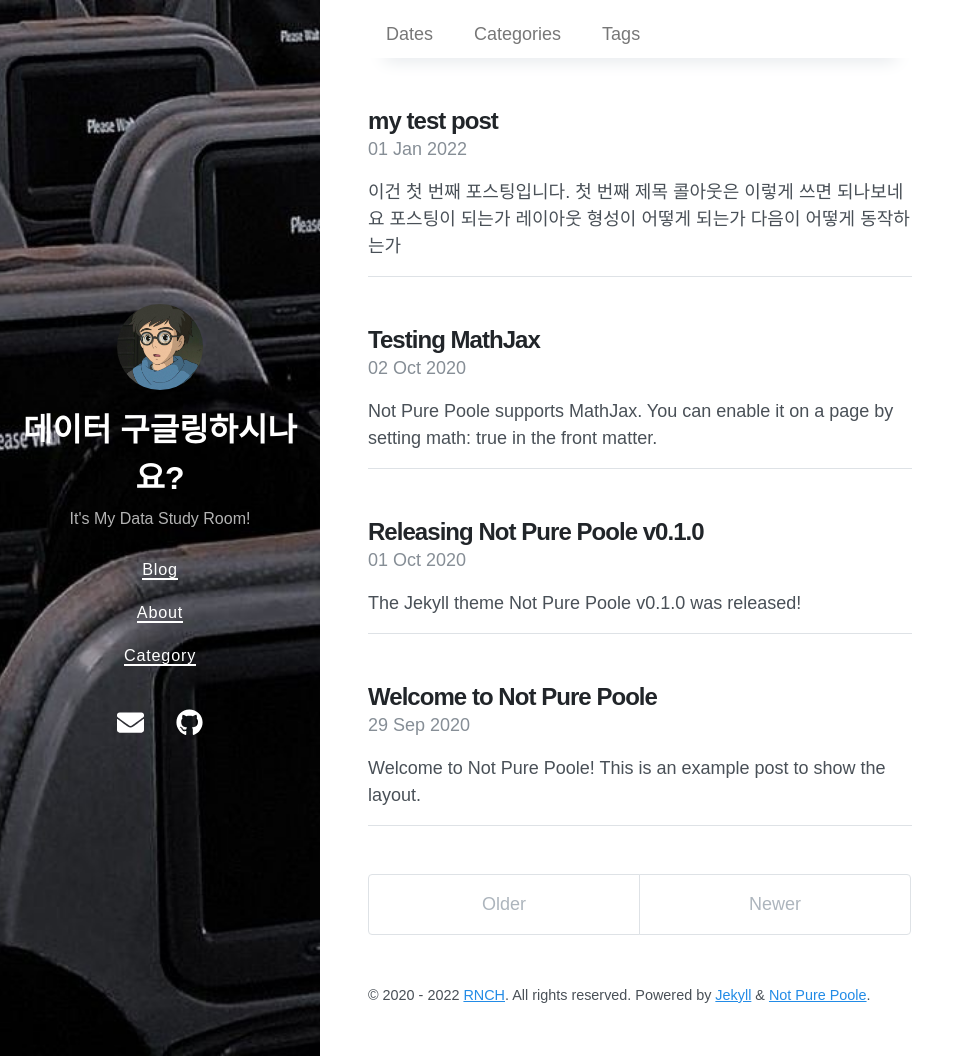
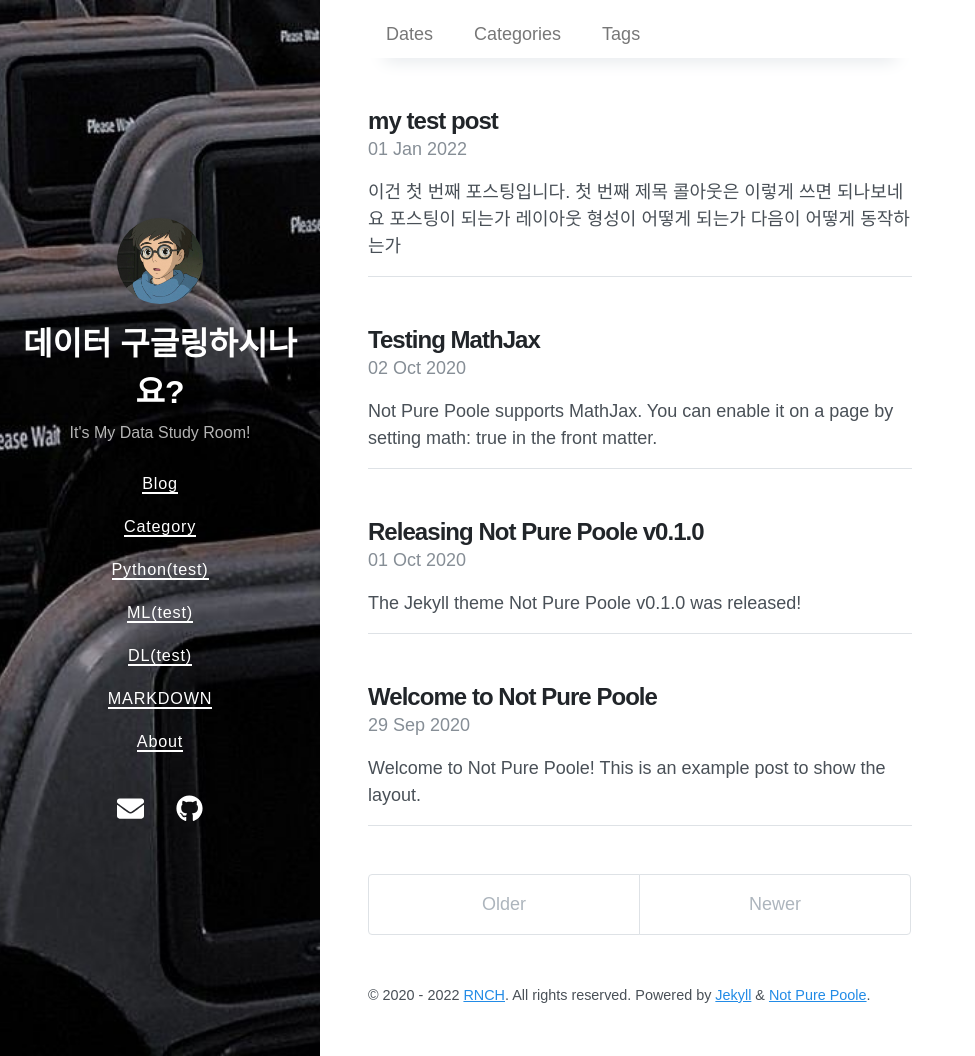
Before and after one commit to chaaaning/chaaaning.github.io, a Jekyll site: the page built from index.html, in a window 1280 px wide and 1056 px high. Shown: the whole window, without its empty margins (0-975 px from the left). Built offline with Jekyll 4.4.1, drawn with Linux system fonts in a browser that asks for light colours; nearby versions of some CDN libraries; the list of posts is cut into pages by our own code.

Commit message:
favicon and side bar

```diff
--- a/_data/navigation.yml
+++ b/_data/navigation.yml
@@ -1,6 +1,17 @@
 - title: Blog
   url: /
+
+- title: Category
+  url : /categories/
+
+- title: Python(test)
+  url : /categories/
+- title: ML(test)
+  url : /categories/
+- title: DL(test)
+  url : /categories/
+- title: MARKDOWN
+  url : /categories/
+
 - title: About
   url: /about/
-- title: Category
-  url : /categories/
--- a/_includes/head.html
+++ b/_includes/head.html
@@ -4,6 +4,8 @@
   <link rel="stylesheet" href="https://unpkg.com/purecss@2.0.3/build/pure-min.css" integrity="sha384-cg6SkqEOCV1NbJoCu11+bm0NvBRc8IYLRGXkmNrqUBfTjmMYwNKPWBTIKyw9mHNJ" crossorigin="anonymous">
   <link rel="stylesheet" href="https://unpkg.com/purecss@2.0.3/build/grids-responsive-min.css">
   <link rel="stylesheet" href="{{ 'assets/styles.css' | relative_url }}">
+  <link rel="icon" href=" {{ site.asset_url }}  /favicon.ico" />
+  <link rel="shortcut icon" href=" {{ site.asset_url }}  /favicon.ico" />
 
   {%- seo -%}
   {%- feed_meta -%}
```
Also changed, not shown: assets/favicon.ico (added).
